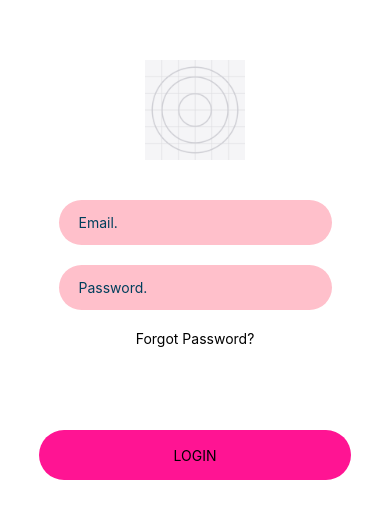
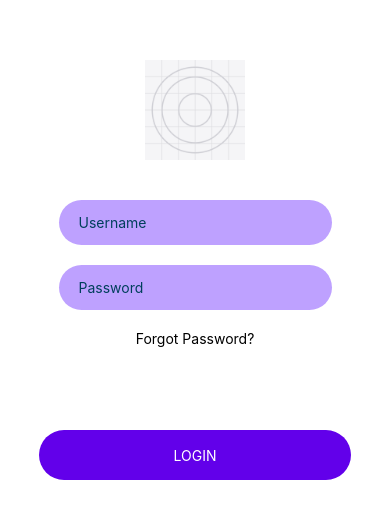
Before and after one commit to e-labInnovations/anzarianz-app, a React Native app: screen / in a window 390 px wide. Shown: the part 152-670 px from the top of the page. Built offline with nearby package versions, Linux system fonts and the light colour scheme.

Commit message:
Login is now working

```diff
--- a/App.js
+++ b/App.js
@@ -11,12 +11,29 @@ import {
   ToastAndroid,
 } from "react-native";
 
+import axios  from 'axios';
+
 export default function App() {
-  const [email, setEmail] = useState("");
+  const [username, setUsername] = useState("");
   const [password, setPassword] = useState("");
 
   const loginHandler = () => {
-    ToastAndroid.show(email, ToastAndroid.SHORT);
+    axios.post('https://anzarianz.elabins.com/wp-json/jwt-auth/v1/token', {
+        username, password
+    }, {
+      headers: {
+        'Content-Type': 'application/json'
+      }
+    })
+    .then(function (response) {
+      ToastAndroid.show('Login success', ToastAndroid.SHORT);
+      ToastAndroid.show('Welcome ' + response.data.data.displayName, ToastAndroid.SHORT);
+    })
+    .catch(function (error) {
+      console.log('Error', error);
+      ToastAndroid.show('Login Error', ToastAndroid.SHORT);
+      ToastAndroid.show(error.response.data.message, ToastAndroid.SHORT);
+    });
   }
 
   return (
@@ -27,16 +44,16 @@ export default function App() {
       <View style={styles.inputView}>
         <TextInput
           style={styles.TextInput}
-          placeholder="Email."
+          placeholder="Username"
           placeholderTextColor="#003f5c"
-          onChangeText={(email) => setEmail(email)}
+          onChangeText={(username) => setUsername(username)}
         />
       </View>
 
       <View style={styles.inputView}>
         <TextInput
           style={styles.TextInput}
-          placeholder="Password."
+          placeholder="Password"
           placeholderTextColor="#003f5c"
           secureTextEntry={true}
           onChangeText={(password) => setPassword(password)}
@@ -69,7 +86,7 @@ const styles = StyleSheet.create({
   },
 
   inputView: {
-    backgroundColor: "#FFC0CB",
+    backgroundColor: "#7b40ff7d",
     borderRadius: 30,
     width: "70%",
     height: 45,
@@ -98,6 +115,10 @@ const styles = StyleSheet.create({
     alignItems: "center",
     justifyContent: "center",
     marginTop: 40,
-    backgroundColor: "#FF1493",
+    backgroundColor: "#6200EA",
+  },
+  loginText: {
+    color: "#FFFFFF"
+
   },
 });
--- a/package.json
+++ b/package.json
@@ -10,6 +10,7 @@
     "eject": "expo eject"
   },
   "dependencies": {
+    "axios": "^0.27.2",
     "expo": "~45.0.0",
     "expo-status-bar": "~1.3.0",
     "react": "17.0.2",
```
Also changed, not shown: 2 other files (tests, documents, lock files or other folders).
